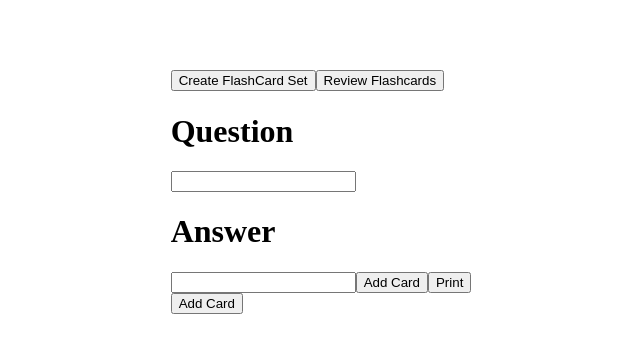
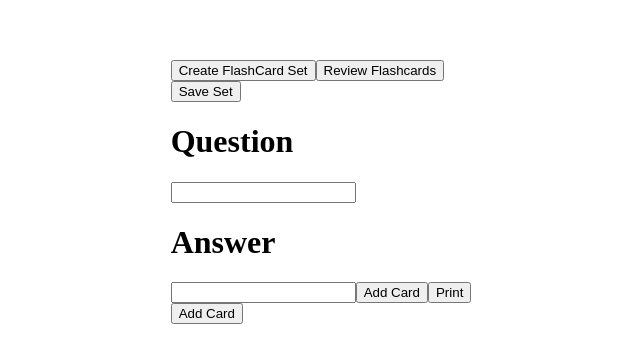
Before and after one commit to ColinMattutini/Remembori, a React (Create React App) app: page / in a window 1280 px wide. Shown: the part 168-530 px from the top of the page, without its empty margins (319-959 px from the left). Built offline with nearby package versions, Linux system fonts and the light colour scheme.

Commit message:
added save set button to save set to local storage

```diff
--- a/src/components/FlashCard/FlashCardForm.js
+++ b/src/components/FlashCard/FlashCardForm.js
@@ -1,4 +1,4 @@
-import React, { Fragment } from "react";
+import React, { Fragment, useEffect } from "react";
 import { useState } from "react";
 import IndividualFlashcard from "./IndividualFlashcard";
 
@@ -20,15 +20,20 @@ const FlashCardForm = () => {
     setCardSet((cardSet) => [
       ...cardSet,
       {
+        key: counter,
         counter: counter,
         question: question,
         answer: answer,
       },
     ]);
-    localStorage.setItem("flashCardSet", JSON.stringify(cardSet));
     setCounter(counter + 1);
     setAnswer("");
     setQuestion("");
+  };
+
+  const saveSet = () => {
+    localStorage.setItem("flashCardSet", JSON.stringify(cardSet));
+    console.log("Successfully saved!");
   };
 
   const flashCardSet = cardSet.map((cards) => (
@@ -48,6 +53,7 @@ const FlashCardForm = () => {
   return (
     <Fragment>
       <div>
+        <button onClick={saveSet}>Save Set</button>
         <h1>Question</h1>
         <input onChange={questionHandler} value={question}></input>
         <h1>Answer</h1>
```
